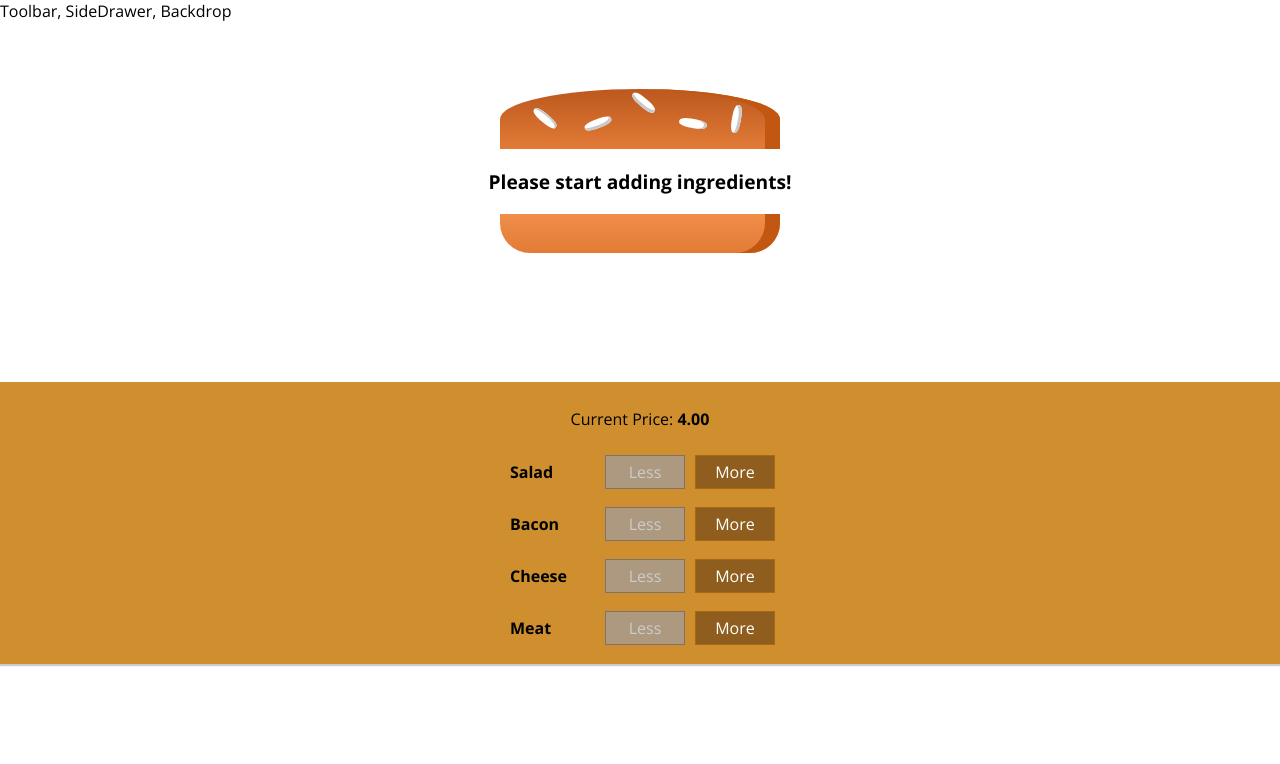
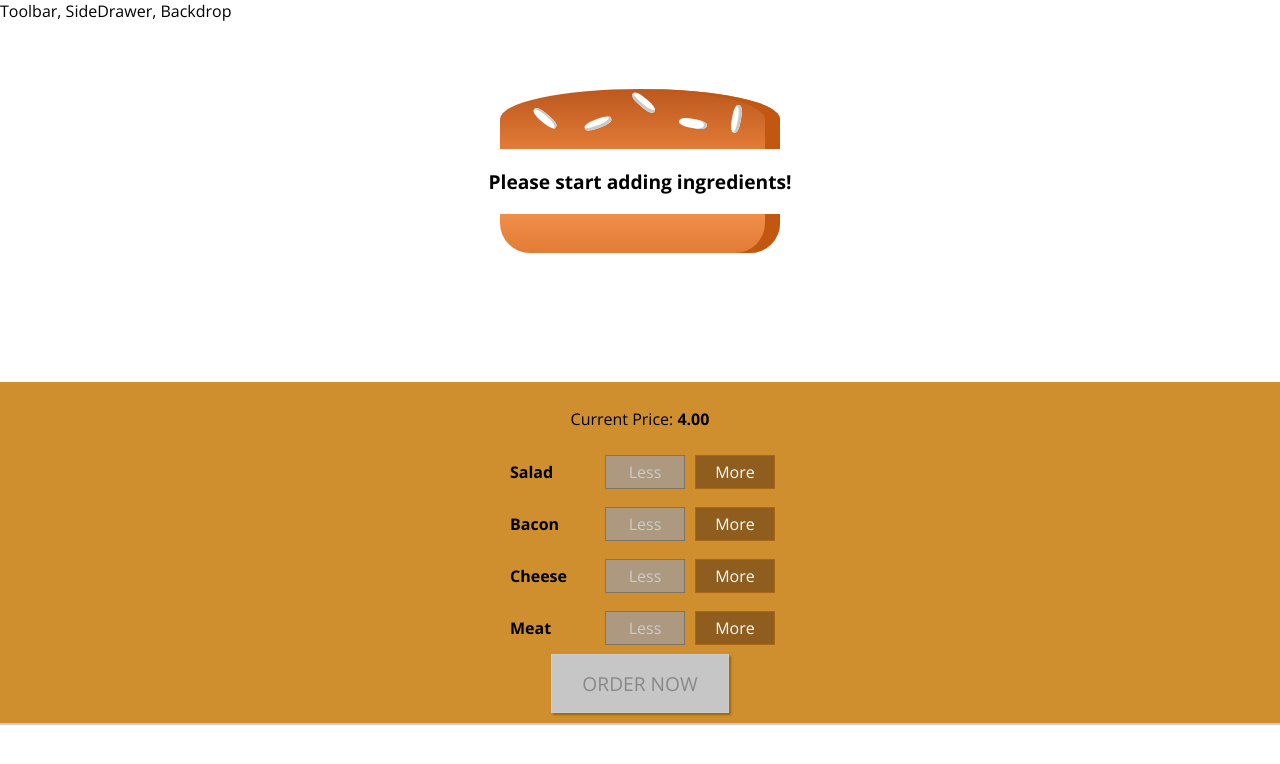
Before and after one commit to andyeremia/burger_builder, a React (Create React App) app: page / in a window 1280 px wide. Shown: the top 764 px of the page. Built offline with nearby package versions, Linux system fonts and the light colour scheme.

Commit message:
added modal for order summary
added backdrop and animation for popping up and closing the modal

```diff
--- a/src/components/Burger/BuildControls/BuildControls.js
+++ b/src/components/Burger/BuildControls/BuildControls.js
@@ -36,6 +36,13 @@
         disabled={props.disabled[ctrl.type]}
       />
     ))}
+    <button
+      className={classes.OrderButton}
+      disabled={!props.purchasable}
+      onClick={props.ordered}
+    >
+      ORDER NOW
+    </button>
   </div>
 );
 
--- a/src/components/Burger/BuildControls/BuildControls.module.css
+++ b/src/components/Burger/BuildControls/BuildControls.module.css
@@ -8,3 +8,45 @@
   margin: auto;
   padding: 10px 0;
 }
+
+.OrderButton {
+  background-color: #dad735;
+  outline: none;
+  cursor: pointer;
+  border: 1px solid #966909;
+  color: #966909;
+  font-family: inherit;
+  font-size: 1.2em;
+  padding: 15px 30px;
+  box-shadow: 2px 2px 2px #966909;
+}
+
+.OrderButton:hover,
+.OrderButton:active {
+  background-color: #a0db41;
+  border: 1px solid #966909;
+  color: #966909;
+}
+
+.OrderButton:disabled {
+  background-color: #c7c6c6;
+  cursor: not-allowed;
+  border: 1px solid #ccc;
+  color: #888888;
+}
+
+.OrderButton:not(:disabled) {
+  animation: enable 0.3s linear;
+}
+
+@keyframes enable {
+  0% {
+    transform: scale(1);
+  }
+  60% {
+    transform: scale(1.1);
+  }
+  100% {
+    transform: scale(1);
+  }
+}
--- /dev/null
+++ b/src/components/Burger/OrderSummary/OrderSummary.js
@@ -0,0 +1,24 @@
+import React from "react";
+
+import Auxiliary from "../../../hoc/Auxilary";
+
+const orderSummary = (props) => {
+  const ingredientSummary = Object.keys(props.ingredients).map((igKey) => {
+    return (
+      <li key={igKey}>
+        <span style={{ textTransform: "capitalize" }}>{igKey}</span>:{" "}
+        {props.ingredients[igKey]}
+      </li>
+    );
+  });
+  return (
+    <Auxiliary>
+      <h3>Your Order</h3>
+      <p>A delicious burger with the following ingredients:</p>
+      <ul>{ingredientSummary}</ul>
+      <p>Continue to checkout?</p>
+    </Auxiliary>
+  );
+};
+
+export default orderSummary;
--- /dev/null
+++ b/src/components/UI/Backdrop/Backdrop.js
@@ -0,0 +1,10 @@
+import React from "react";
+
+import classes from "./Backdrop.module.css";
+
+const backdrop = (props) =>
+  props.show ? (
+    <div className={classes.Backdrop} onClick={props.clicked}></div>
+  ) : null;
+
+export default backdrop;
--- /dev/null
+++ b/src/components/UI/Backdrop/Backdrop.module.css
@@ -0,0 +1,9 @@
+.Backdrop {
+  width: 100%;
+  height: 100%;
+  position: fixed;
+  z-index: 100;
+  left: 0;
+  top: 0;
+  background-color: rgba(0, 0, 0, 0.5);
+}
--- /dev/null
+++ b/src/components/UI/Modal/Modal.js
@@ -0,0 +1,22 @@
+import React from "react";
+
+import classes from "./Modal.module.css";
+import Auxiliary from "../../../hoc/Auxilary";
+import Backdrop from "../Backdrop/Backdrop";
+
+const modal = (props) => (
+  <Auxiliary>
+    <Backdrop show={props.show} clicked={props.modalClosed} />
+    <div
+      className={classes.Modal}
+      style={{
+        transform: props.show ? "translateY(0)" : "translateY(-100vh)",
+        opacity: props.show ? "1" : "0",
+      }}
+    >
+      {props.children}
+    </div>
+  </Auxiliary>
+);
+
+export default modal;
--- /dev/null
+++ b/src/components/UI/Modal/Modal.module.css
@@ -0,0 +1,20 @@
+.Modal {
+  position: fixed;
+  z-index: 500;
+  background-color: white;
+  width: 70%;
+  border: 1px solid #ccc;
+  box-shadow: 1px 1px 1px black;
+  padding: 16px;
+  left: 15%;
+  top: 30%;
+  box-sizing: border-box;
+  transition: all 0.3s ease-out;
+}
+
+@media (min-width: 600px) {
+  .Modal {
+    width: 500px;
+    left: calc(50% - 250px);
+  }
+}
--- a/src/containers/BurgerBuilder/BurgerBuilder.js
+++ b/src/containers/BurgerBuilder/BurgerBuilder.js
@@ -3,6 +3,8 @@
 import Auxiliary from "../../hoc/Auxilary";
 import Burger from "../../components/Burger/Burger";
 import BuildControls from "../../components/Burger/BuildControls/BuildControls";
+import Modal from "../../components/UI/Modal/Modal";
+import OrderSummary from "../../components/Burger/OrderSummary/OrderSummary";
 
 const INGREDIENT_PRICES = {
   salad: 0.5,
@@ -20,7 +22,24 @@
       meat: 0,
     },
     totalPrice: 4,
+    purchasable: false,
+    purchasing: false,
   };
+
+  updatePurchaseState(ingredients) {
+    // const ingredients = {
+    //   ...this.state.ingredients,
+    // };
+    const sum = Object.keys(ingredients)
+      .map((igKey) => {
+        return ingredients[igKey];
+      })
+      .reduce((sum, el) => {
+        return sum + el;
+      }, 0);
+
+    this.setState({ purchasable: sum > 0 });
+  }
 
   addIngredientHandler = (type) => {
     const oldCount = this.state.ingredients[type];
@@ -34,6 +53,7 @@
     const oldPrice = this.state.totalPrice;
     const newPrice = oldPrice + priceAddition;
     this.setState({ totalPrice: newPrice, ingredients: updatedIngredients });
+    this.updatePurchaseState(updatedIngredients);
   };
 
   removeIngredientHandler = (type) => {
@@ -49,6 +69,15 @@
     const oldPrice = this.state.totalPrice;
     const newPrice = oldPrice - priceDeduction;
     this.setState({ totalPrice: newPrice, ingredients: updatedIngredients });
+    this.updatePurchaseState(updatedIngredients);
+  };
+
+  purchaseHandler = () => {
+    this.setState({ purchasing: true });
+  };
+
+  purchaseCancelHandler = () => {
+    this.setState({ purchasing: false });
   };
 
   render() {
@@ -60,11 +89,19 @@
     }
     return (
       <Auxiliary>
+        <Modal
+          show={this.state.purchasing}
+          modalClosed={this.purchaseCancelHandler}
+        >
+          <OrderSummary ingredients={this.state.ingredients} />
+        </Modal>
         <Burger ingredients={this.state.ingredients} />
         <BuildControls
           ingredientAdded={this.addIngredientHandler}
           ingredientRemoved={this.removeIngredientHandler}
           disabled={disabledInfo}
+          purchasable={this.state.purchasable}
+          ordered={this.purchaseHandler}
           price={this.state.totalPrice}
         />
       </Auxiliary>
```
